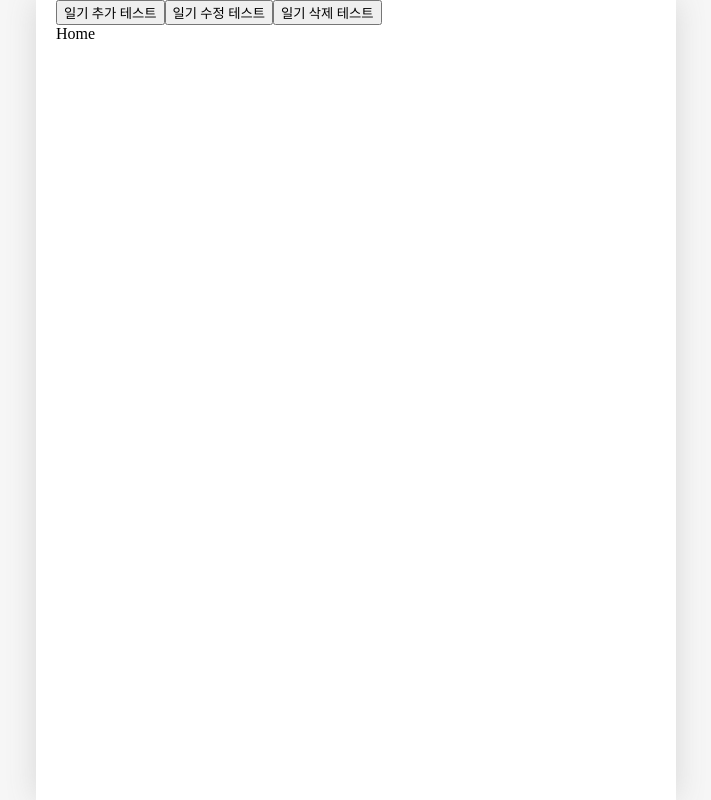
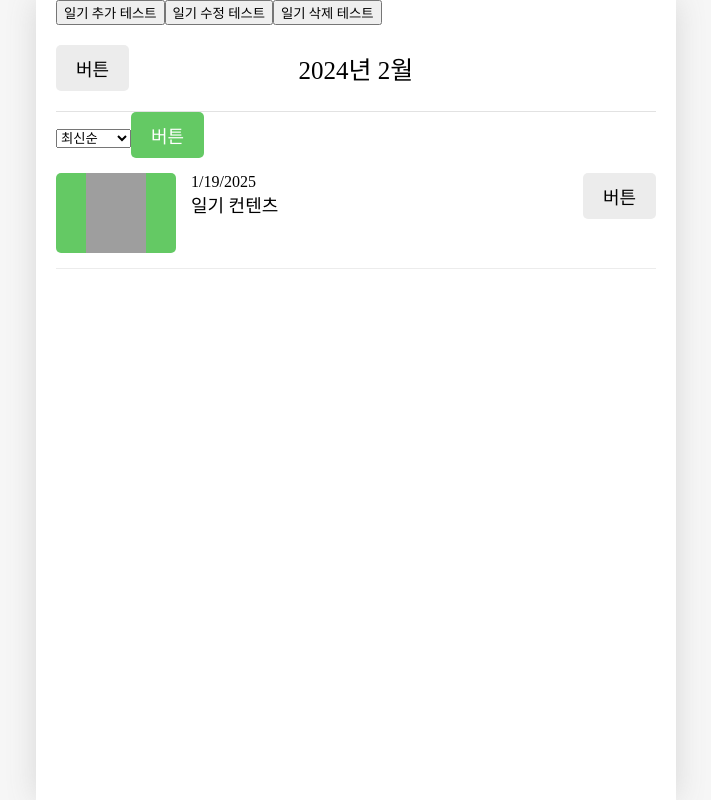
Before and after one commit to dididiri1/react-emotiondiary, a React (Vite) app: page / in a window 1280 px wide. Shown: the whole page, without its empty margins (284-995 px from the left). Built offline with nearby package versions, Linux system fonts and the light colour scheme; grey boxes are pictures that could not be loaded; a web font is replaced by a local one.

Commit message:
12.10) Home 페이지 구현하기 1. UI

```diff
--- a/package.json
+++ b/package.json
@@ -24,6 +24,6 @@
     "eslint-plugin-react-hooks": "^5.0.0",
     "eslint-plugin-react-refresh": "^0.4.16",
     "globals": "^15.14.0",
-    "vite": "^6.0.5"
+    "vite": "^6.0.11"
   }
 }
--- a/src/App.jsx
+++ b/src/App.jsx
@@ -22,6 +22,7 @@
     content: "2번 일기 내용",
   },
 ];
+
 
 function reducer(state, action) {
   switch (action.type) {
--- /dev/null
+++ b/src/components/DiaryItem.css
@@ -0,0 +1,60 @@
+.DiaryItem {
+    display: flex;
+    gap : 15px;
+    justify-content: space-between;
+
+    padding: 15px 0px;
+    border-bottom: 1px solid rgb(236, 236, 236);
+}
+
+.DiaryItem .img_section {
+    min-width: 120px;
+    height: 80px;
+    display: flex;
+    justify-content: center;
+    cursor: pointer;
+
+    border-radius: 5px;
+}
+
+.DiaryItem .img_section > img {
+    width: 50%;
+}
+
+.DiaryItem .img_section_1 {
+    background-color: rgb(100, 201, 100);
+}
+
+.DiaryItem .img_section_2 {
+    background-color: rgb(157, 215, 114);
+}
+
+.DiaryItem .img_section_3 {
+    background-color: rgb(253, 206, 23);
+}
+
+.DiaryItem .img_section_4 {
+    background-color: rgb(253, 132, 70);
+}
+
+.DiaryItem .img_section_5 {
+    background-color: rgb(253, 86, 95);
+}
+
+.DiaryItem .info_section {
+    flex: 1;
+    cursor: pointer;
+}
+
+.DiaryItem .info_section .created_date{
+    font-weight: bold;
+    font-size: 25px;
+}
+
+.DiaryItem .info_section .content {
+    font-size: 18px;
+}
+
+.DiaryItem .button_section {
+    min-width: 70px;
+}
--- /dev/null
+++ b/src/components/DiaryItem.jsx
@@ -0,0 +1,27 @@
+import { getEmotionImage} from "../util/get-emotion-image"
+import Button from "./Button";
+import "./DiaryItem.css"
+
+const DiaryItem = () => {
+
+    const emotionId = 1;
+
+    return <div className="DiaryItem">
+        <div className={`img_section img_section_${emotionId}`}>
+            <img src={getEmotionImage(emotionId)} />
+        </div>
+        <div className="info_section">
+            <div className="create_date">
+                {new Date().toLocaleDateString()}
+            </div>
+            <div className="content">
+                일기 컨텐츠
+            </div>
+        </div>
+        <div className="button_section">
+            <Button text={"수정하기"}/>
+        </div>
+    </div>
+}
+
+export default DiaryItem;
--- /dev/null
+++ b/src/components/DiaryList.css
@@ -0,0 +1,21 @@
+.DaryList .menu_bar {
+    margin: 20px 0px;
+    display: flex;
+    gap: 10px;
+
+}
+
+.DaryList .menu_bar select {
+    background-color: rgb(236, 236, 236);
+    border: none;
+    border-radius: 5px;
+
+    padding: 10px 20px;
+    font-size: 18px;
+    cursor: pointer;
+}
+
+.DaryList .menu_bar button {
+    flex: 1;
+
+}
--- /dev/null
+++ b/src/components/DiaryList.jsx
@@ -0,0 +1,22 @@
+import "./DiaryList.css"
+import Button from "./Button";
+import DiaryItem from "./DiaryItem";
+
+const DiaryList = () => {
+
+    return <div className="DiaryList">
+        <div className="menu_bar">
+
+            <select>
+                <option value={"latest"}>최신순</option>
+                <option value={"oldest"}>오래된 순</option>
+            </select>
+            <Button text={"새 일기 쓰기"} type={"POSITIVE"}/>
+        </div>
+        <div className="list_wrapper">
+            <DiaryItem/>
+        </div>
+    </div>
+};
+
+export default DiaryList;
--- a/src/pages/Home.jsx
+++ b/src/pages/Home.jsx
@@ -1,9 +1,16 @@
-import { useSearchParams } from "react-router-dom";
+import Header from "../components/Header";
+import Button from "../components/Button";
+import DiaryList from "../components/DiaryList"
 
 const Home = () => {
-  const [params, setParams] = useSearchParams();
 
-  return <div>Home</div>;
+
+  return <div><Header title={"2024년 2월"}
+  leftChild={<Button text={"<"} />}
+  rightChildChild={<Button text={">"} />}
+  />
+  <DiaryList/>
+  </div>;
 };
 
 export default Home;
```
Also changed, not shown: 1 other file (tests, documents, lock files or other folders).
